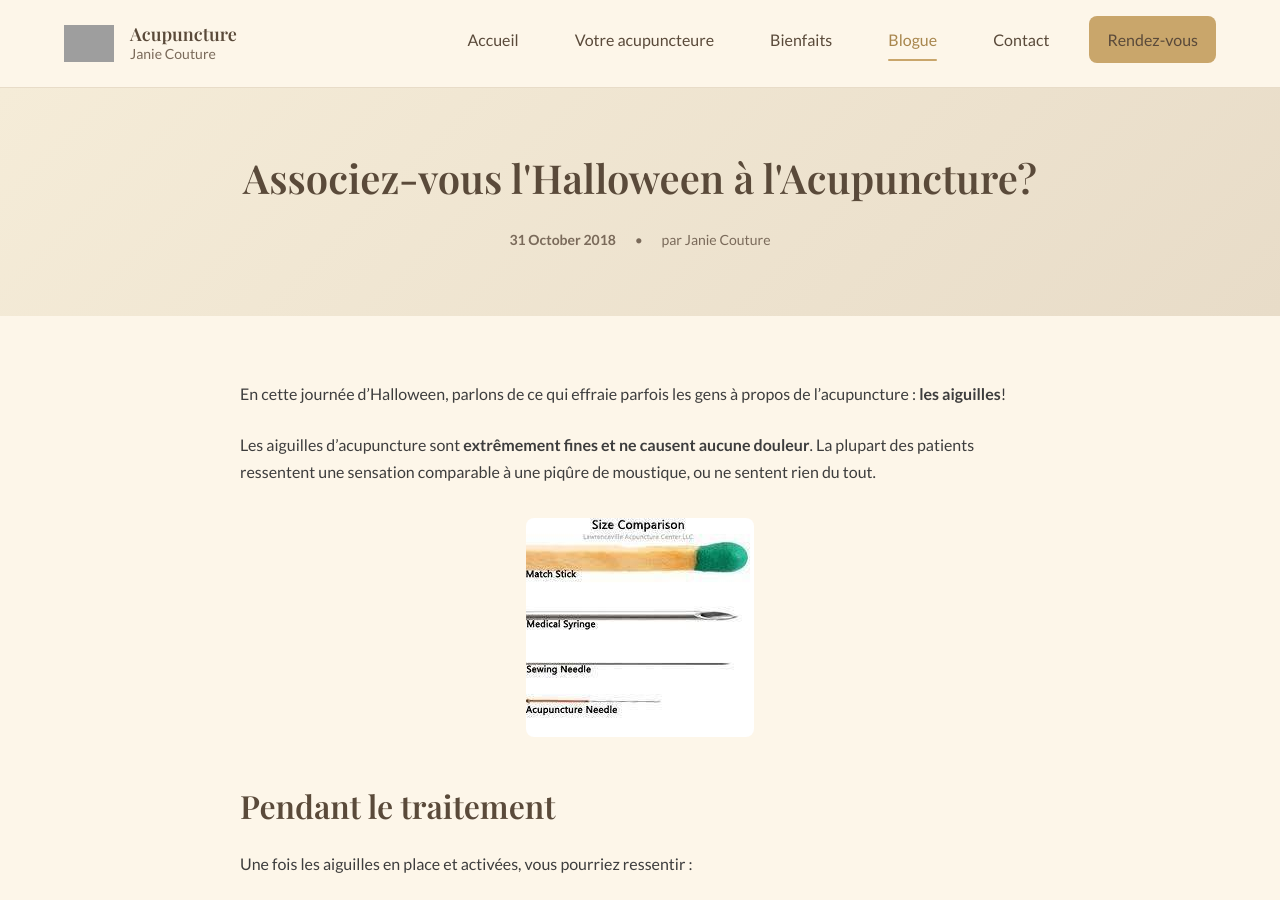
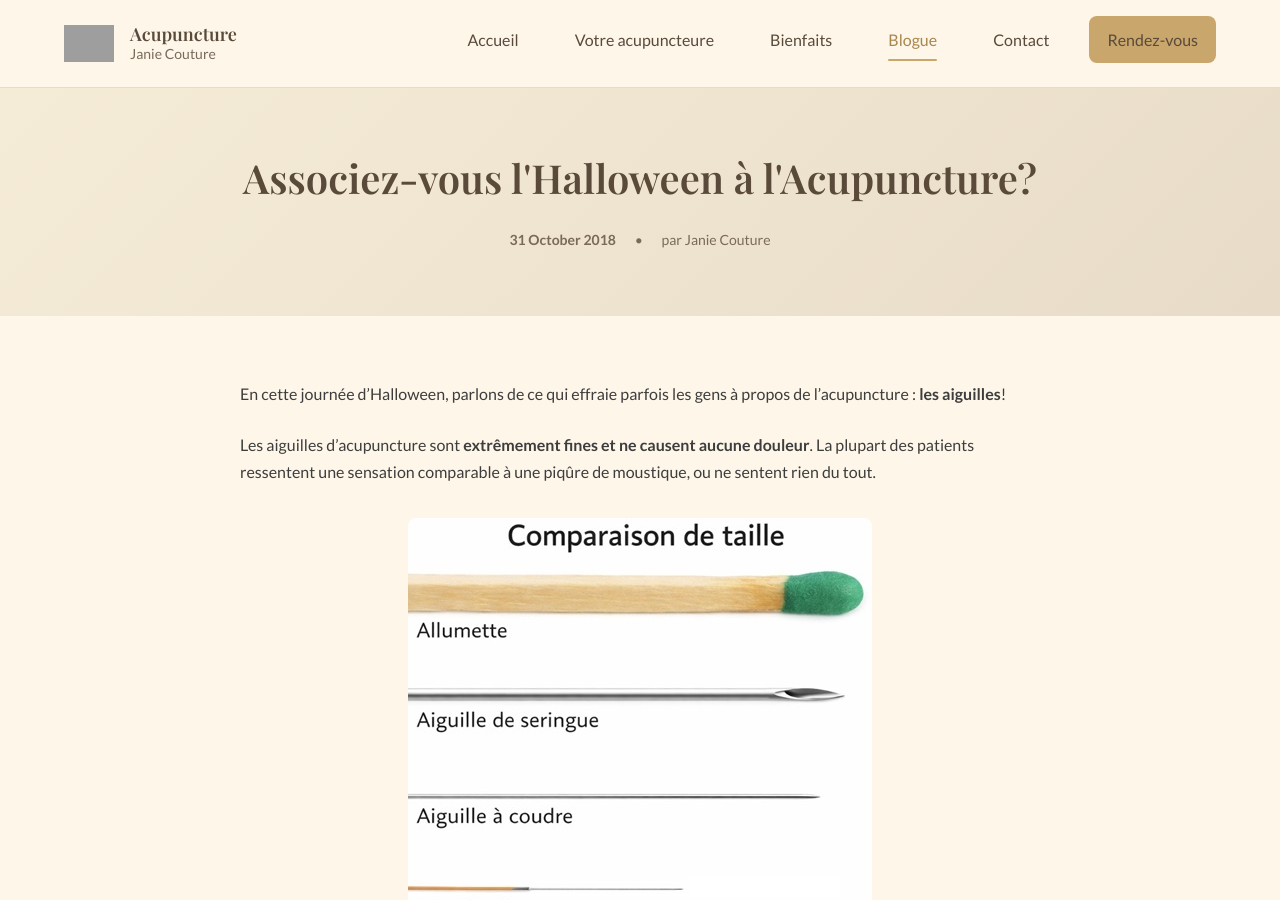
Before and after one commit to jdgauvin/acujanie, a Jekyll site: the page built from _posts/2018-10-31-associez-vous-lhalloween-et-lacupuncture.md, in a window 1280 px wide and 900 px high. Built offline with Jekyll 4.4.1, drawn with Linux system fonts in a browser that asks for light colours; grey boxes are pictures that could not be loaded.

Commit message:
Use JPG for allumette-aiguille

```diff
--- a/_posts/2018-10-31-associez-vous-lhalloween-et-lacupuncture.md
+++ b/_posts/2018-10-31-associez-vous-lhalloween-et-lacupuncture.md
@@ -10,7 +10,7 @@ En cette journée d'Halloween, parlons de ce qui effraie parfois les gens à pro
 
 Les aiguilles d'acupuncture sont **extrêmement fines et ne causent aucune douleur**. La plupart des patients ressentent une sensation comparable à une piqûre de moustique, ou ne sentent rien du tout.
 
-<img src="/assets/images/allumette-aiguille.png" alt="Comparaison des aiguilles d'acupuncture" class="img-center">
+<img src="/assets/images/allumette-aiguille.jpg" alt="Comparaison des aiguilles d'acupuncture" class="img-center">
 
 ## Pendant le traitement
 
```
Also changed, not shown: assets/images/allumette-aiguille.jpg (added), assets/images/allumette-aiguille.png (deleted).
